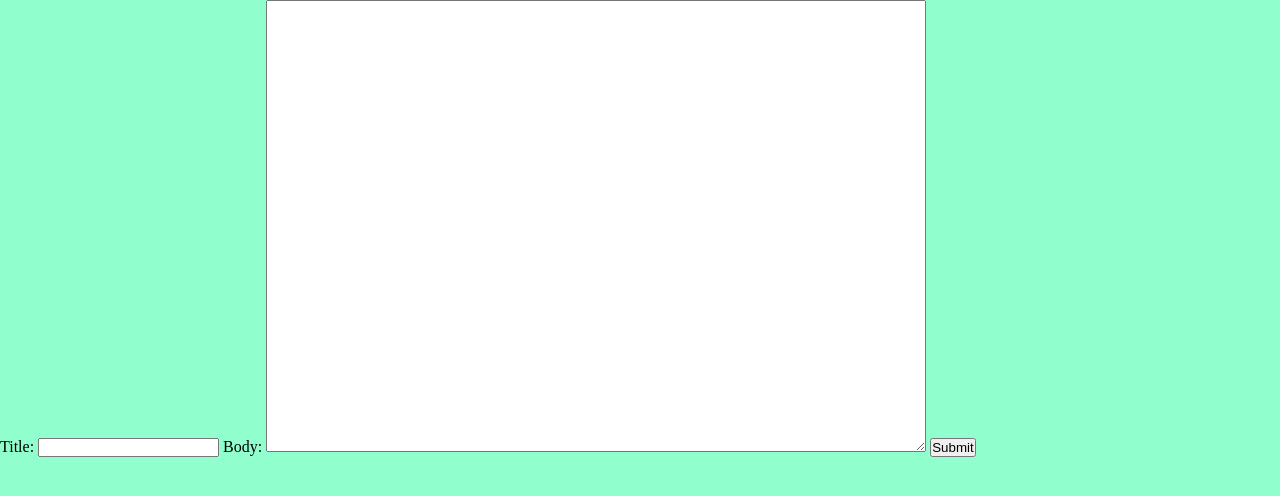
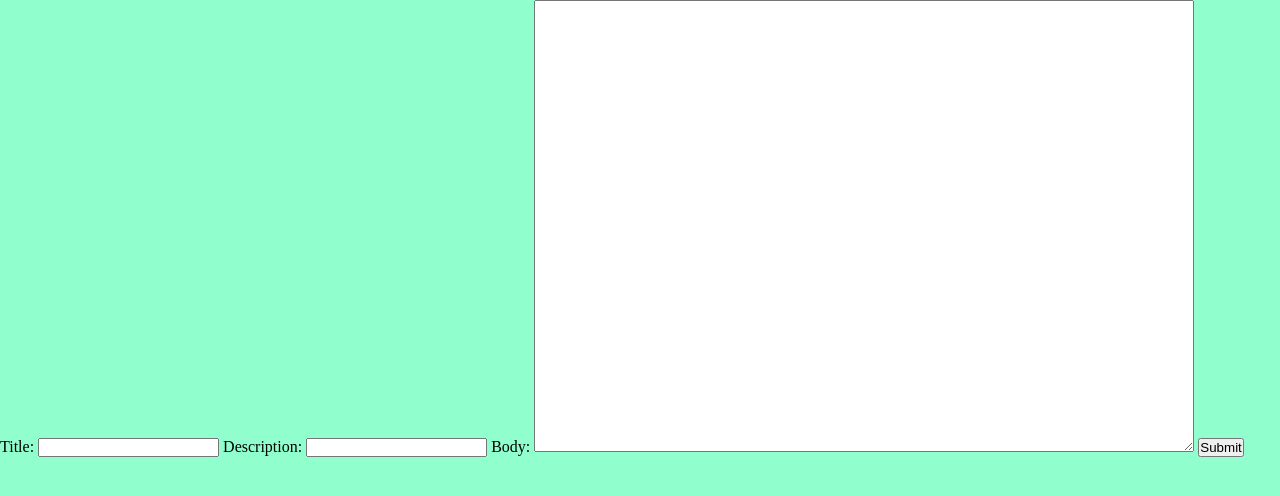
Before and after one commit to AcousticCh/blog, a Django app: page /html_gen/ in a window 1280 px wide. Shown: the part 79-575 px from the top of the page. Run offline with Django 4.2, Linux system fonts and the light colour scheme; the visitor is signed in with stand-in values (Sample User, id 1).

Commit message:
added description field to post models and displayed in index listview

```diff
--- a/blog_proj/blog/templates/index.html
+++ b/blog_proj/blog/templates/index.html
@@ -18,12 +18,14 @@
 <section id="post" class="home-section">
   <h2>Recommended Post</h2>
   <div class="post-cont">
-  {% for post in object_list %}
+  {% for post in latest_post_list %}
   {% if forloop.counter <= 4 %}
   <!-- add descriptions to post models and place them in html post box instead of page -->
   <article class="post-box">
+  <a href="{% url 'blog:page' post.slug %}">
     {{ post.title | safe }}
-    {{ post.page | safe }}
+    {{ post.description | safe }}
+  </a>
   </article>
   {% endif %}
   {% endfor %}
--- a/blog_proj/blog/views.py
+++ b/blog_proj/blog/views.py
@@ -3,12 +3,18 @@ from django.urls import reverse
 from django.views.generic import ListView
 from django.apps import apps
 from django.contrib.auth.decorators import login_required
+from html_generator.models import HtmlModel
 
 
 
 class HomeListView(ListView):
     model = apps.get_model("html_generator", "HtmlModel")
     template_name = "index.html"
+    context_object_name = 'latest_post_list'
+
+    def get_queryset(self):
+        """Return the last five published questions."""
+        return HtmlModel.objects.order_by('-pk')[:5]
 
 @login_required
 def page_create_view(request):
--- a/blog_proj/html_generator/forms.py
+++ b/blog_proj/html_generator/forms.py
@@ -5,7 +5,7 @@ class MarkdownForm(forms.ModelForm):
 
     class Meta:
         model = models.MarkdownModel
-        fields = ["title", "body"]
+        fields = ["title", "description", "body"]
         widgets = {
             "body": forms.Textarea(attrs={"cols": 80, "rows": 30}),
         }
--- a/blog_proj/html_generator/models.py
+++ b/blog_proj/html_generator/models.py
@@ -1,21 +1,26 @@
 from django.db import models
 from django.contrib.auth import get_user_model
 from django.urls import reverse
+from django.conf import settings
 
 User = get_user_model()
 
 # add descriptions to post models and place them in html post box instead of page
 
 class MarkdownModel(models.Model):
+    user = models.ForeignKey(settings.AUTH_USER_MODEL, on_delete=models.CASCADE)
     title = models.CharField(max_length=70, blank=True)
+    description = models.CharField(max_length=400, blank=True)
     body = models.CharField(max_length=5000, blank=True)
 
     def __str__(self):
         return f"pk: {self.pk} | title: {self.title}"
 
 class HtmlModel(models.Model):
-    user = models.ForeignKey(User, on_delete=models.CASCADE)
+    user = models.ForeignKey(settings.AUTH_USER_MODEL, on_delete=models.CASCADE)
+    mdModel = models.OneToOneField(MarkdownModel, on_delete=models.CASCADE)
     title = models.CharField(max_length=70, blank=True)
+    description = models.CharField(max_length=400, blank=True)
     page = models.CharField(max_length=8000)
     slug = models.SlugField(null=True)
 
--- a/blog_proj/html_generator/views.py
+++ b/blog_proj/html_generator/views.py
@@ -18,7 +18,9 @@ def markdown_form_view(request):
             context = { "form": form }
 
             if form.is_valid():
+                form.instance.user = request.user
                 title = form.cleaned_data["title"]
+                description = form.cleaned_data["description"]
                 body = form.cleaned_data["body"]
                 form.save()
 
@@ -28,8 +30,10 @@ def markdown_form_view(request):
 
                 html = markdown.markdown(page)
 
+                md = get_object_or_404(MarkdownModel, title=title)
+
                 # SLUG ADDED
-                html_object = HtmlModel.objects.create(user=request.user, title=title, page=html, slug=slug)
+                html_object = HtmlModel.objects.create(user=request.user, mdModel=md, title=title, description=description, page=html, slug=slug)
                 html_object.save()
                 html_object.refresh_from_db()
 
```
